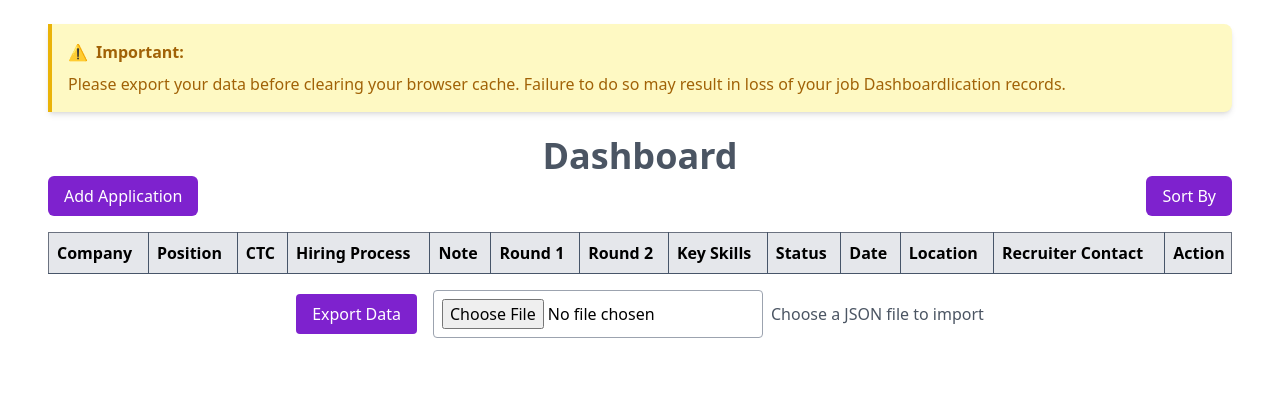
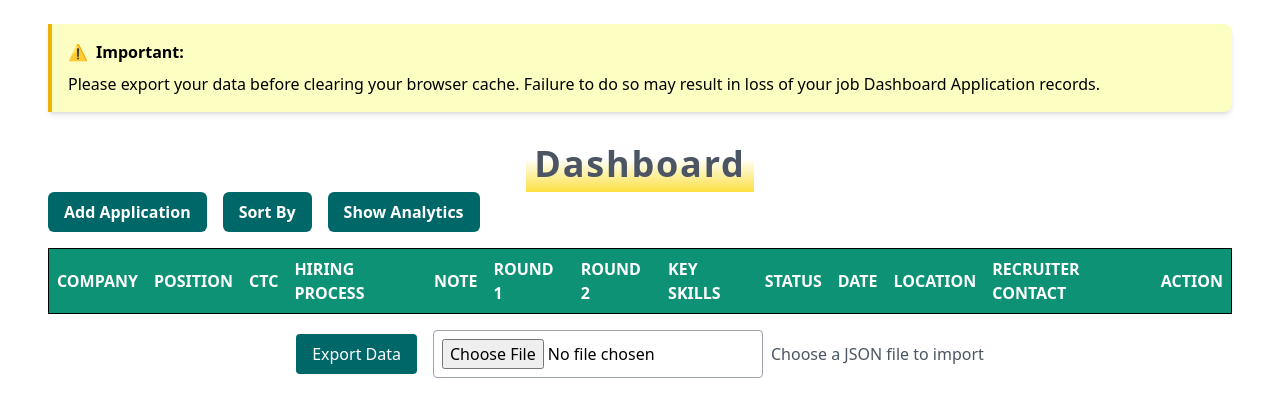
Before and after one commit to vivekanand-vr/trackFlow, a React (Vite) app in the folder trackFlow/: page / in a window 1280 px wide. Both pictures are taken after a click on the button "Get Started". Shown: the top 416 px of the page. Built offline with nearby package versions, Linux system fonts and the light colour scheme.

Commit message:
Feat: Revamped dashboard UI with new color schemes and added detailed analysis charts

```diff
--- a/trackFlow/package.json
+++ b/trackFlow/package.json
@@ -15,6 +15,7 @@
     "react": "^18.3.1",
     "react-dom": "^18.3.1",
     "react-icons": "^5.3.0",
+    "recharts": "^2.12.7",
     "uuid": "^10.0.0"
   },
   "devDependencies": {
--- /dev/null
+++ b/trackFlow/src/components/Charts.jsx
@@ -0,0 +1,141 @@
+import React from 'react';
+import { PieChart, Pie, Cell, BarChart, Bar, XAxis, YAxis, CartesianGrid, Tooltip, Radar, RadarChart, PolarGrid, PolarAngleAxis, PolarRadiusAxis, Legend } from 'recharts';
+
+// Colors for charts
+const COLORS = ['#00876c','#4e9f88','#7db7a4','#7cd9e3','#f4e07f','#f1a255','#d43d51'];
+const COLORS2 = ['#003f5c', '#2f4b7c','#665191','#a05195','#d45087','#f95d6a','#ff7c43','#ffa600']
+
+const Charts = ({ data }) => {
+  // 1. Job Status Distribution for PieChart
+  const jobStatusData = [
+    { name: 'Offered', value: data.filter(job => job.status === 'Offered').length },
+    { name: 'Interviewing', value: data.filter(job => job.status === 'Interviewing').length },
+    { name: 'Scheduled', value: data.filter(job => job.status === 'Scheduled').length },
+    { name: 'Applied', value: data.filter(job => job.status === 'Applied').length },
+    { name: 'Pending', value: data.filter(job => job.status === 'Pending').length },
+    { name: 'Paused', value: data.filter(job => job.status === 'Paused').length },
+    { name: 'Rejected', value: data.filter(job => job.status === 'Rejected').length },
+  ];
+
+  // 2. CTC Distribution for BarChart
+  const ctcData = data.reduce((acc, job) => {
+    const salary = parseFloat(job.salary);
+    let salaryRange = '';
+
+    if (salary <= 3) salaryRange = '1-3 LPA';
+    else if (salary <= 6) salaryRange = '4-6 LPA';
+    else if (salary <= 10) salaryRange = '7-10 LPA';
+    else salaryRange = '11+ LPA';
+
+    const existing = acc.find((item) => item.name === salaryRange);
+    if (existing) {
+      existing.value += 1;
+    } else {
+      acc.push({ name: salaryRange, value: 1 });
+    }
+    return acc;
+  }, []);
+
+  // 3. Hiring Process Distribution for RadarChart
+  const hiringProcessData = data.reduce((acc, job) => {
+    const process = job.hiringProcess;
+    const existing = acc.find((item) => item.process === process);
+    if (existing) {
+      existing.count += 1;
+    } else {
+      acc.push({ process, count: 1 });
+    }
+    return acc;
+  }, []);
+
+  // 4. Location Distribution for PieChart
+  const locationData = data.reduce((acc, job) => {
+    const location = job.location;
+    const existing = acc.find((item) => item.name === location);
+    if (existing) {
+      existing.value += 1;
+    } else {
+      acc.push({ name: location, value: 1 });
+    }
+    return acc;
+  }, []);
+
+  return (
+    <div className="flex flex-col justify-center items-center min-h-screen bg-gray-100 py-10">
+      <h1 className='text-center text-4xl text-gray-600 font-semibold mb-8 tracking-wider [background:linear-gradient(_to_bottom,transparent_40%,#fce041_)] px-2 py-2'>
+        Detailed Job Application Insights
+      </h1>
+      <div className="grid grid-cols-2 gap-8 max-w-6xl w-full">
+        {/* Pie Chart for Job Status */}
+        <div className="chart flex flex-col items-center bg-white p-6 border border-gray-400 rounded-md shadow-xl">
+          <h3 className="text-xl font-semibold mb-4 text-center">JOB STATUS</h3>
+          <PieChart width={400} height={300}>
+            <Pie
+              data={jobStatusData}
+              cx="50%"
+              cy="50%"
+              outerRadius={100}
+              fill="#8884d8"
+              dataKey="value"
+              label={(entry) => entry.name}
+            >
+              {jobStatusData.map((entry, index) => (
+                <Cell key={`cell-${index}`} fill={COLORS[index % COLORS.length]} />
+              ))}
+            </Pie>
+            <Tooltip />
+          </PieChart>
+        </div>
+
+        {/* Bar Chart for CTC */}
+        <div className="chart bg-white p-6 border border-gray-400 rounded-md shadow-xl">
+          <h3 className="text-xl font-semibold mb-4 text-center">CTC DISTRIBUTION</h3>
+          <BarChart width={500} height={300} data={ctcData}>
+            <CartesianGrid strokeDasharray="3 3" />
+            <XAxis dataKey="name" />
+            <YAxis />
+            <Tooltip />
+            <Bar dataKey="value" fill="#A0DEFF" />
+          </BarChart>
+        </div>
+
+        {/* Radar Chart for Hiring Process */}
+        <div className="chart bg-white p-6 border border-gray-400 rounded-md shadow-xl">
+          <h3 className="text-xl font-semibold mb-4 text-center">HIRING PROCESS DISTRIBUTION</h3>
+          <RadarChart outerRadius={90} width={500} height={300} data={hiringProcessData}>
+            <PolarGrid />
+            <PolarAngleAxis dataKey="process" />
+            <PolarRadiusAxis />
+            <Radar name="Hiring Processes" dataKey="count" stroke="#8884d8" fill="#8884d8" fillOpacity={0.6} />
+            <Legend />
+          </RadarChart>
+        </div>
+
+        {/* Pie Chart With Gap for Location */}
+        <div className="chart flex flex-col items-center bg-white p-6 border border-gray-400 rounded-md shadow-xl">
+          <h3 className="text-xl font-semibold mb-4 text-center">JOB LOCATIONS</h3>
+          <PieChart width={400} height={300}>
+            <Pie
+                data={locationData}
+                cx="50%"
+                cy="50%"
+                innerRadius={80}
+                outerRadius={100}
+                fill="#8884d8"
+                dataKey="value"
+                label={(entry) => entry.name}
+                paddingAngle={5}  // Padding between slices
+                >
+                {locationData.map((entry, index) => (
+                    <Cell key={`cell-${index}`} fill={COLORS2[index % COLORS2.length]} />
+                ))}
+            </Pie>
+            <Tooltip />
+        </PieChart>
+        </div>
+      </div>
+    </div>
+  );
+};
+
+export default Charts;
--- a/trackFlow/src/components/ExportImportData.jsx
+++ b/trackFlow/src/components/ExportImportData.jsx
@@ -26,7 +26,7 @@ function ExportImportData({ jobs, setJobs }) {
     <div className="flex justify-center items-center my-4 space-x-4 pb-4">
       <button
         onClick={exportData}
-        className="bg-purple-700 text-white rounded hover:bg-gray-700 px-4 py-2 transition duration-300"
+        className="bg-[#006769] text-white rounded hover:bg-gray-700 px-4 py-2 transition duration-300"
       >
         Export Data
       </button>
--- a/trackFlow/src/components/JobList.jsx
+++ b/trackFlow/src/components/JobList.jsx
@@ -34,32 +34,32 @@ const JobList = ({ jobs, onDelete, onUpdate }) => {
 
   return (
     <div className="overflow-x-auto">
-      <table className="min-w-full border border-gray-500">
+      <table className="min-w-full border border-black">
         <thead>
-          <tr className="bg-gray-200">
-            <th className="border-b border-r border-slate-600 p-2 text-left">Company</th>
-            <th className="border-b border-r border-slate-600 p-2 text-left">Position</th>
-            <th className="border-b border-r border-slate-600 p-2 text-left">CTC</th>
-            <th className="border-b border-r border-slate-600 p-2 text-left">Hiring Process</th>
-            <th className="border-b border-r border-slate-600 p-2 text-left">Note</th>
-            <th className="border-b border-r border-slate-600 p-2 text-left">Round 1</th>
-            <th className="border-b border-r border-slate-600 p-2 text-left">Round 2</th>
-            <th className="border-b border-r border-slate-600 p-2 text-left">Key Skills</th>
-            <th className="border-b border-r border-slate-600 p-2 text-left">Status</th>
-            <th className="border-b border-r border-slate-600 p-2 text-left">Date</th>
-            <th className="border-b border-r border-slate-600 p-2 text-left">Location</th>
-            <th className="border-b border-r border-slate-600 p-2 text-left">Recruiter Contact</th>
-            <th className="border-b border-slate-600 py-2 pl-2 text-left">Action</th>
+          <tr className="bg-[#0D9276] text-white text-left">
+            <th className="p-2">COMPANY</th>
+            <th className="p-2">POSITION</th>
+            <th className="p-2">CTC</th>
+            <th className="p-2">HIRING PROCESS</th>
+            <th className="p-2">NOTE</th>
+            <th className="p-2">ROUND 1</th>
+            <th className="p-2">ROUND 2</th>
+            <th className="p-2">KEY SKILLS</th>
+            <th className="p-2">STATUS</th>
+            <th className="p-2">DATE</th>
+            <th className="p-2">LOCATION</th>
+            <th className="p-2">RECRUITER CONTACT</th>
+            <th className="p-2">ACTION</th>
           </tr>
         </thead>
         <tbody>
           {jobs.map((job) => (
-            <tr key={job.id} className="hover:bg-gray-100 last:border-b border-gray-500">
-              <td className="border-t border-r border-neutral-300 p-2 text-left">{job.company}</td>
-              <td className="border-t border-r border-neutral-300 p-2 text-left">{job.position}</td>
-              <td className="border-t border-r border-neutral-300 p-2 text-left">{job.salary} LPA</td>
-              <td className="border-t border-r border-neutral-300 p-2 text-left">{job.hiringProcess}</td>
-              <td className="border-t border-r border-neutral-300 p-2 text-center">
+            <tr key={job.id} className="bg-[#FEFDED] hover:bg-[#C4DAD2] last:border-b border-black">
+              <td className="p-2.5">{job.company}</td>
+              <td className="p-2.5">{job.position}</td>
+              <td className="p-2.5">{job.salary} LPA</td>
+              <td className="p-2.5">{job.hiringProcess}</td>
+              <td className="p-2.5 text-center">
                 {job.notes ? (
                   <button onClick={() => handleNotesClick(job.notes)} className="text-blue-500">
                     <FaRegStickyNote />
@@ -72,23 +72,23 @@ const JobList = ({ jobs, onDelete, onUpdate }) => {
 
                 }
               </td>
-              <td className="border-t border-r border-neutral-300 p-2 text-left">{job.round1}</td>
-              <td className="border-t border-r border-neutral-300 p-2 text-left">{job.round2}</td>
-              <td className="border-t border-r border-neutral-300 p-2 text-left">
+              <td className="p-2.5">{job.round1}</td>
+              <td className="p-2.5">{job.round2}</td>
+              <td className="p-2.5">
                 <div className="flex flex-wrap gap-2 max-w-xs">
                   {job.keySkills.map((skill) => (
-                    <span key={skill} className="px-2 py-1 bg-teal-100 rounded-xl text-sm whitespace-nowrap">
+                    <span key={skill} className="px-2 py-1 bg-indigo-100 rounded-xl text-sm whitespace-nowrap">
                       {skill}
                     </span>
                   ))}
                 </div>
               </td>
               <td
-                className={`font-semibold border-t border-r border-neutral-300 p-2 text-left ${
+                className={`font-semibold p-2.5 ${
                   job.status === "Applied"
                     ? "bg-slate-200 text-stone-600"
                     : job.status === "Interviewing"
-                    ? "bg-lime-100 text-orange-700"
+                    ? "bg-yellow-100 text-yellow-600"
                     : job.status === "Offered"
                     ? "bg-green-100 text-green-700"
                     : job.status === "Rejected"
@@ -104,13 +104,13 @@ const JobList = ({ jobs, onDelete, onUpdate }) => {
               >
                 {job.status}
               </td>
-              <td className="border-t border-r border-neutral-300 p-2 text-left">
+              <td className="p-2.5">
                 { // Formatting date in 'DD-MM-YY' format
                   new Date(job.date).toLocaleDateString('en-GB', { day: '2-digit', month: '2-digit', year: '2-digit', })}
               </td>
-              <td className="border-t border-r border-neutral-300 p-2 text-left">{job.location}</td>
-              <td className="border-t border-r border-neutral-300 p-2 text-left">{job.recruiterContact}</td>
-              <td className="border-t border-neutral-300 p-2">
+              <td className="p-2.5">{job.location}</td>
+              <td className="p-2.5">{job.recruiterContact}</td>
+              <td className="p-2.5">
                 <button onClick={() => onUpdate(job)} className="text-blue-600"> <FiEdit /> </button>
                 <button onClick={() => onDelete(job.id)} className="ml-4 text-red-600"> <RiDeleteBin6Line /> </button>
               </td>
--- a/trackFlow/src/pages/Dashboard.jsx
+++ b/trackFlow/src/pages/Dashboard.jsx
@@ -2,18 +2,19 @@ import React, { useState, useEffect } from 'react';
 import { sortJobsByCTC, sortJobsByDate } from '../utils/Functions';
 import JobForm from '../components/JobForm';
 import JobList from '../components/JobList';
+import Charts from '../components/Charts';
 import ExportImportData from '../components/ExportImportData';
 
 const WarningNote = () => {
   return (
-    <div className="bg-yellow-100 border-l-4 border-yellow-500 text-yellow-700 p-4 mb-6 rounded-r-lg shadow-md">
+    <div className="bg-[#FDFFC2] border-l-4 border-yellow-500 p-4 mb-6 rounded-r-lg shadow-md">
       <div className="flex items-center">
         <span className="text-l mr-2" role="img" aria-label="warning">⚠️</span>
         <p className="font-semibold">Important:</p>
       </div>
       <p className="mt-2">
         Please export your data before clearing your browser cache.
-        Failure to do so may result in loss of your job Dashboardlication records.
+        Failure to do so may result in loss of your job Dashboard Application records.
       </p>
     </div>
   );
@@ -25,6 +26,7 @@ function Dashboard() {
     return savedJobs ? JSON.parse(savedJobs) : [];
   });
   const [selectedJob, setSelectedJob] = useState(null);
+  const [viewAnalytics, setViewAnalytics] = useState(false);
   const [showModal, setShowModal] = useState(false);
   const [showSort, setShowSort] = useState(false);
 
@@ -70,11 +72,15 @@ function Dashboard() {
   return (
     <div className="p-6 mx-6">
       <WarningNote />
-        <h1 className='text-center text-4xl text-gray-600 font-semibold'>Dashboard</h1>
-        <div className="flex justify-between mb-4">
+      <div className='flex justify-center'>
+        <h1 className='w-fit text-4xl text-gray-600 font-semibold tracking-wider [background:linear-gradient(_to_bottom,transparent_40%,#fce041_)] px-2 py-2'>
+          Dashboard
+        </h1>
+      </div>
+        <div className="flex space-x-4 mb-4">
             <button
               onClick={() => setShowModal(true)}
-              className="px-4 py-2 bg-purple-700 text-white rounded-md hover:bg-purple-800 transition duration-300 focus:outline-none focus:ring-2 focus:ring-purple-500 focus:ring-opacity-50"
+              className="px-4 py-2 bg-[#006769] font-semibold  text-white rounded-md hover:bg-[#16423C] transition duration-300 focus:outline-none focus:ring-2 focus:ring-purple-500 focus:ring-opacity-50"
             >
               Add Application
             </button>
@@ -82,17 +88,22 @@ function Dashboard() {
           <div className="relative">
             <button
                 onClick={() => setShowSort(!showSort)}
-                className="px-4 py-2 bg-purple-700 text-white rounded-md hover:bg-purple-800 transition duration-300 focus:outline-none focus:ring-2 focus:ring-purple-500 focus:ring-opacity-50"
+                className="px-4 py-2 bg-[#006769] font-semibold  text-white rounded-md hover:bg-[#16423C] transition duration-300 focus:outline-none focus:ring-2 focus:ring-purple-500 focus:ring-opacity-50"
             >
               Sort By
             </button>
               {showSort && (
-                <ul className="absolute right-0 mt-2 w-40 bg-white border border-gray-300 rounded-md shadow-lg z-10">
+                <ul className="absolute -right-20 mt-2 w-40 bg-[#e2ece3] border border-gray-300 rounded-md shadow-lg z-10">
                   <li onClick={() => handleSort('Date')} className="px-4 py-2 hover:bg-gray-100 cursor-pointer">Date</li>
                   <li onClick={() => handleSort('CTC')} className="px-4 py-2 hover:bg-gray-100 cursor-pointer">CTC</li>
                 </ul>
               )}
           </div>
+
+          <button onClick={() => setViewAnalytics(!viewAnalytics)}
+                  className='px-4 py-2 bg-[#006769] font-semibold  hover:bg-[#16423C] text-white rounded-md transition duration-300 focus:outline-none focus:ring-2 focus:ring-purple-500 focus:ring-opacity-50'>
+              { viewAnalytics ? 'Hide Analytics' : 'Show Analytics'}
+          </button>
         </div>
 
           {showModal && (
@@ -104,6 +115,7 @@ function Dashboard() {
           )}
 
           <JobList jobs={jobs} onDelete={deleteJob} onUpdate={handleUpdateClick} />
+          { viewAnalytics && <Charts data={jobs} />}
           <ExportImportData jobs={jobs} setJobs={setJobs} />
     </div>
   );
--- a/trackFlow/src/pages/LandingPage.jsx
+++ b/trackFlow/src/pages/LandingPage.jsx
@@ -53,7 +53,6 @@ const LandingPage = (props) => {
           <ArrowRight className="ml-2" />
         </motion.button>
       </div>
-
       {/* Right side - Image */}
       <div className="w-2/5 flex items-center justify-center relative z-10">
         <img
```
Also changed, not shown: 1 other file (tests, documents, lock files or other folders).
